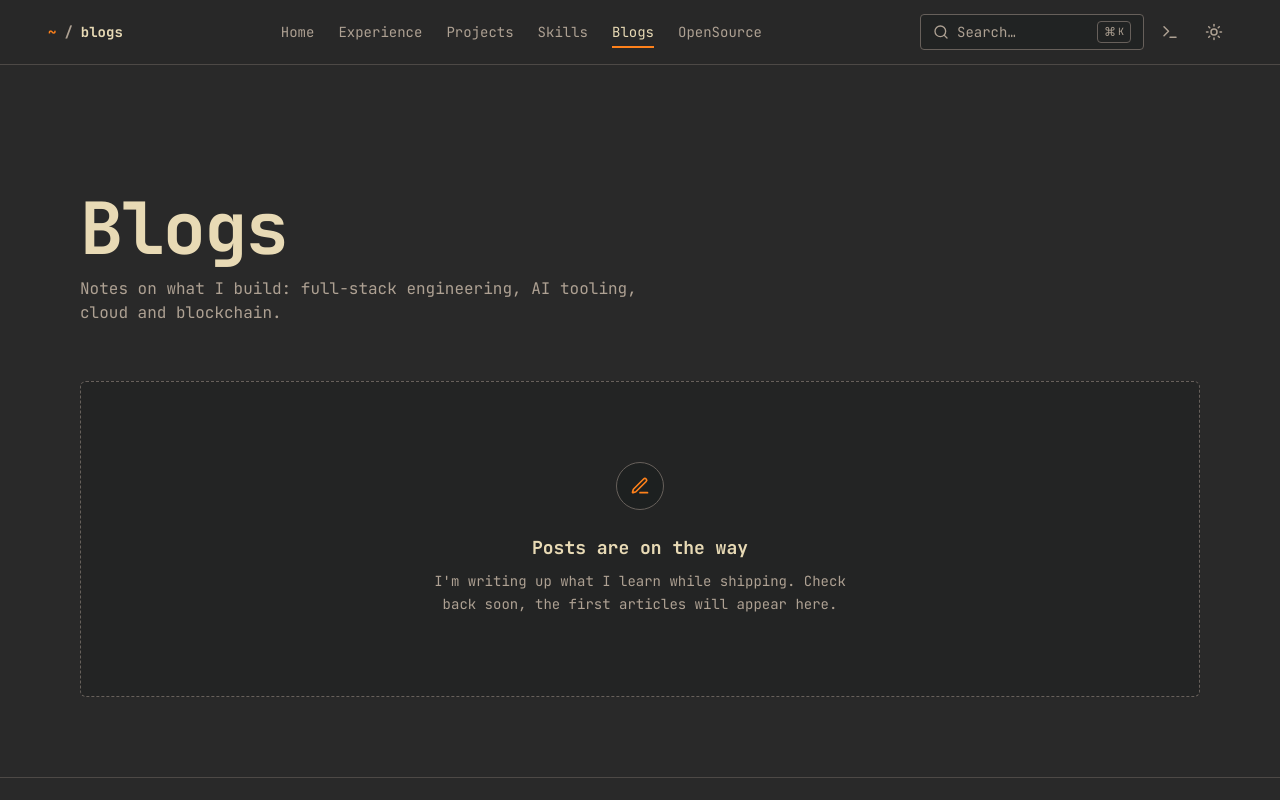
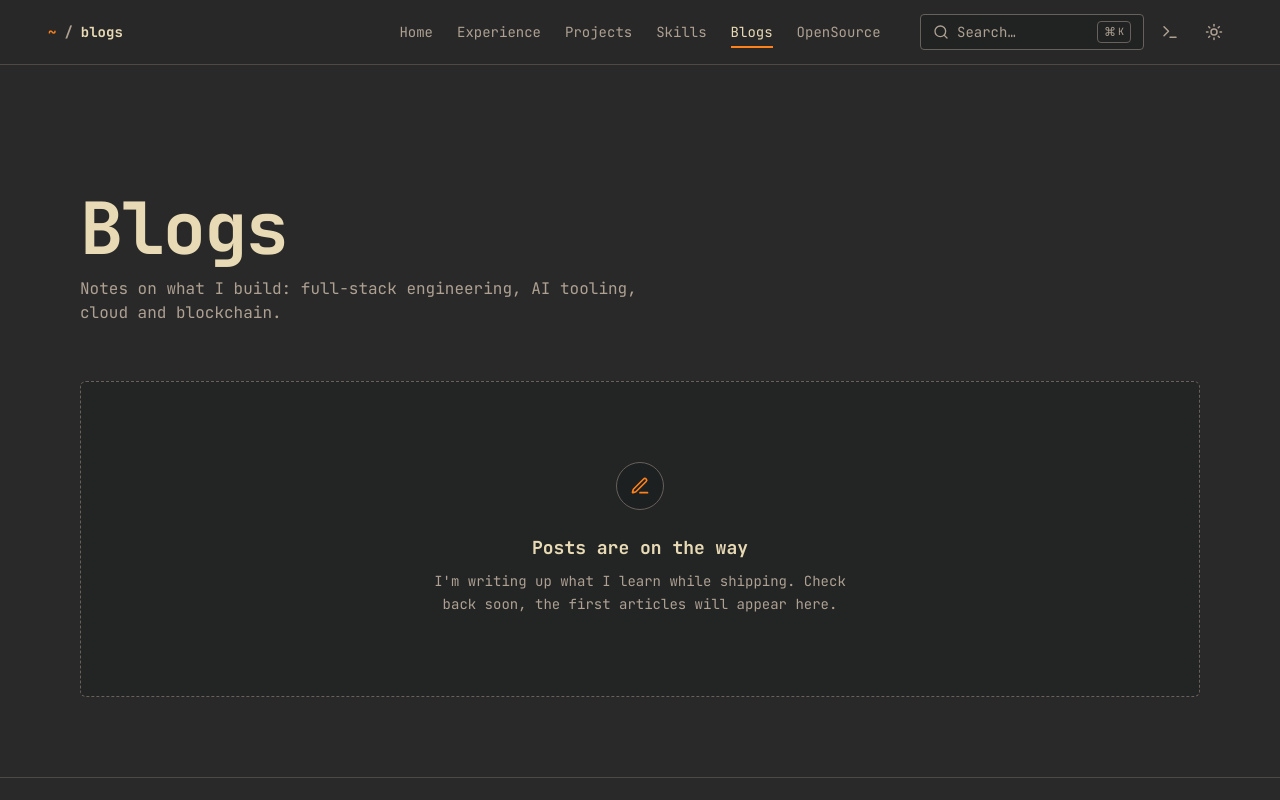
Before and after one commit to Jeston10/portfolio, a Next.js app: page /blogs in a window 1280 px wide. Shown: the top 800 px of the page. Built offline with nearby package versions, Linux system fonts and the light colour scheme.

Commit message:
fix(header): keep nav links in a fixed position across pages
Wrap the breadcrumb and controls in equal-width (flex-1) sections so the centered nav no longer shifts when the breadcrumb length changes between routes.

```diff
--- a/src/components/header.tsx
+++ b/src/components/header.tsx
@@ -32,8 +32,10 @@ export function Header() {
 
   return (
     <header className="sticky top-0 z-40 border-b border-border/60 bg-background/80 backdrop-blur">
-      <div className="container mx-auto flex h-16 max-w-7xl items-center justify-between gap-4 px-4 sm:px-6 lg:px-12">
-        {/* Logo / breadcrumb */}
+      <div className="container mx-auto flex h-16 max-w-7xl items-center gap-4 px-4 sm:px-6 lg:px-12">
+        {/* Logo / breadcrumb — flex-1 so the centered nav stays put between
+            the two equal-width side sections regardless of its length. */}
+        <div className="flex flex-1 items-center">
           <Link
             href="/home"
             className="flex items-center gap-2 text-sm font-bold text-foreground"
@@ -46,6 +48,7 @@ export function Header() {
               </>
             )}
           </Link>
+        </div>
 
         {/* Desktop nav */}
         <nav className="hidden items-center gap-6 md:flex">
@@ -72,7 +75,7 @@ export function Header() {
           })}
         </nav>
 
-        <div className="flex items-center gap-2">
+        <div className="flex flex-1 items-center justify-end gap-2">
           <div className="hidden sm:block">
             <CommandMenu />
           </div>
```
Lines whose indentation alone changed are shown as unchanged.
